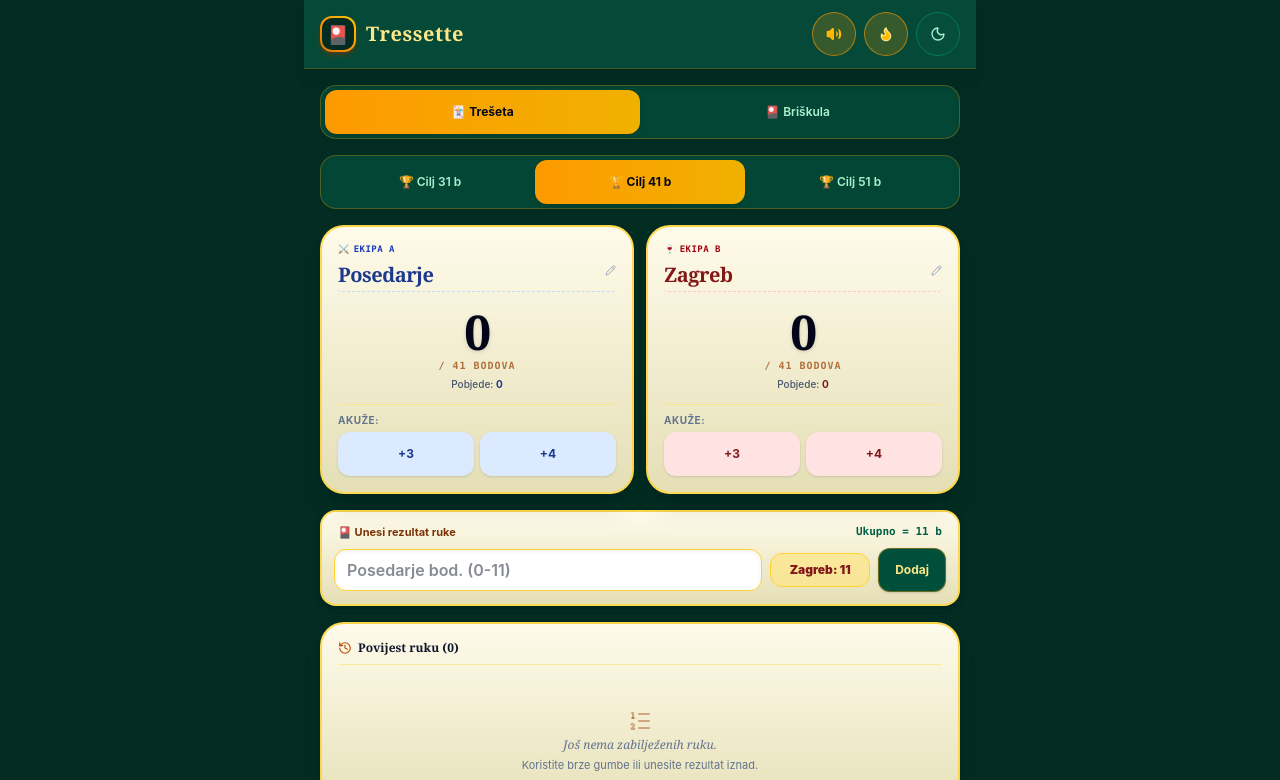
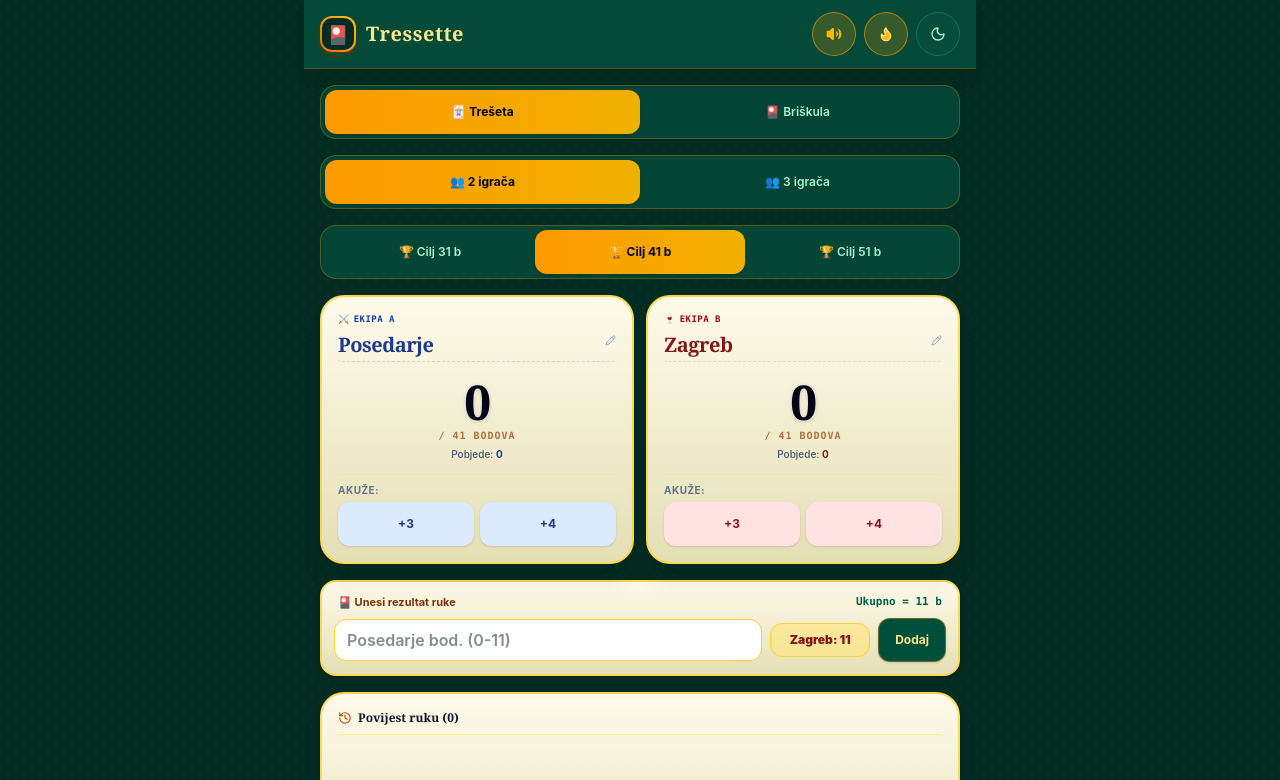
Before and after one commit to dodai092/tressette-scorekeeper, a React (Vite) app in the folder app/: page / in a window 1280 px wide. Shown: the top 780 px of the page. Built offline with nearby package versions, Linux system fonts and the light colour scheme.

Commit message:
Wire up 3-player Trešeta mode in the app shell
Adds a 2/3-player toggle inside Trešeta mode and mounts TresetaBoard3
with its own persisted state slice when 3 players is selected, leaving
the 2-player and Briškula matches fully independent.

```diff
--- a/app/src/App.jsx
+++ b/app/src/App.jsx
@@ -4,6 +4,7 @@ import { playSound } from "./sound.js";
 import { loadPersistedState, savePersistedState } from "./storage.js";
 import { MODE_ACCENTS } from "./modeAccents.js";
 import TresetaBoard from "./games/TresetaBoard.jsx";
+import TresetaBoard3 from "./games/TresetaBoard3.jsx";
 import BriskulaBoard from "./games/BriskulaBoard.jsx";
 
 const CONTENT_RAIL_CLASS = "w-full max-w-md md:max-w-2xl mx-auto";
@@ -17,13 +18,23 @@ export default function App() {
   const [team1Name, setTeam1Name] = useState(persisted.team1Name);
   const [team2Name, setTeam2Name] = useState(persisted.team2Name);
 
+  // Trešeta player-count toggle (2 = teams, 3 = individual play). Its
+  // own persisted field, independent of activeMode, so it's remembered
+  // across reloads without affecting Briškula.
+  const [tresetaPlayerCount, setTresetaPlayerCount] = useState(persisted.tresetaPlayerCount);
+
   // Per-mode score state — each mode keeps its own progress when you
   // switch away and back, since only the active board is mounted.
+  // treseta3 is a fully independent match from treseta (2-player), so
+  // toggling player count never touches either match's history.
   const [tresetaState, setTresetaState] = useState(persisted.treseta);
+  const [treseta3State, setTreseta3State] = useState(persisted.treseta3);
   const [briskulaState, setBriskulaState] = useState(persisted.briskula);
 
   const updateTresetaState = (partial) =>
     setTresetaState((prev) => ({ ...prev, ...partial }));
+  const updateTreseta3State = (partial) =>
+    setTreseta3State((prev) => ({ ...prev, ...partial }));
   const updateBriskulaState = (partial) =>
     setBriskulaState((prev) => ({ ...prev, ...partial }));
 
@@ -40,19 +51,29 @@ export default function App() {
 
   useEffect(() => {
     // Debounced so typing a team name doesn't re-serialize the whole
-    // match state (including both modes' full rounds history) on every
-    // keystroke.
+    // match state (including every mode/variant's full rounds history)
+    // on every keystroke.
     const timeoutId = setTimeout(() => {
       savePersistedState({
         activeMode,
         team1Name,
         team2Name,
+        tresetaPlayerCount,
         treseta: tresetaState,
+        treseta3: treseta3State,
         briskula: briskulaState,
       });
     }, 300);
     return () => clearTimeout(timeoutId);
-  }, [activeMode, team1Name, team2Name, tresetaState, briskulaState]);
+  }, [
+    activeMode,
+    team1Name,
+    team2Name,
+    tresetaPlayerCount,
+    tresetaState,
+    treseta3State,
+    briskulaState,
+  ]);
 
   return (
     <div
@@ -189,7 +210,39 @@ export default function App() {
           ))}
         </div>
 
+        {activeMode === "treseta" && (
+          <div className="bg-felt-panel/80 border border-amber-500/30 p-1 rounded-2xl flex text-xs font-semibold text-felt-ink-muted shadow-inner">
+            {[
+              { key: 2, label: "👥 2 igrača" },
+              { key: 3, label: "👥 3 igrača" },
+            ].map(({ key, label }) => (
+              <button
+                key={key}
+                onClick={() => {
+                  setTresetaPlayerCount(key);
+                  if (soundEnabled) playSound("tap");
+                }}
+                className={`flex-1 min-h-11 rounded-xl transition-all duration-200 flex items-center justify-center gap-1.5 ${
+                  tresetaPlayerCount === key
+                    ? "bg-gradient-to-r from-amber-500 to-yellow-500 text-slate-950 font-bold shadow-md"
+                    : "hover:text-felt-ink"
+                }`}
+              >
+                <span>{label}</span>
+              </button>
+            ))}
+          </div>
+        )}
+
         {activeMode === "treseta" ? (
+          tresetaPlayerCount === 3 ? (
+            <TresetaBoard3
+              soundEnabled={soundEnabled}
+              banterEnabled={banterEnabled}
+              state={treseta3State}
+              onUpdate={updateTreseta3State}
+            />
+          ) : (
             <TresetaBoard
               soundEnabled={soundEnabled}
               banterEnabled={banterEnabled}
@@ -200,6 +253,7 @@ export default function App() {
               state={tresetaState}
               onUpdate={updateTresetaState}
             />
+          )
         ) : (
           <BriskulaBoard
             soundEnabled={soundEnabled}
```
Lines whose indentation alone changed are shown as unchanged.
